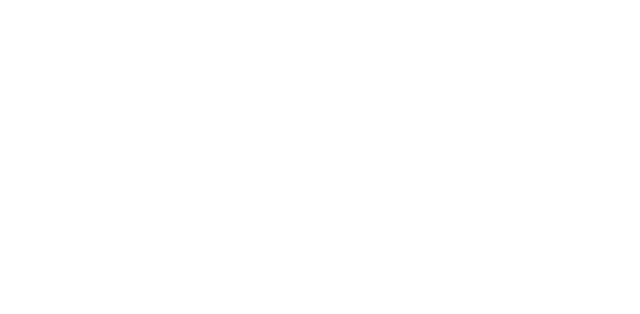
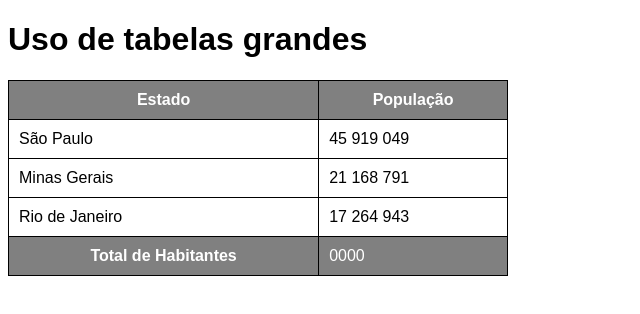
Before and after one commit to Ray-BT/Modulos-Curso-HTML5-CSS3, a plain HTML site: page mod3/ex023/tabela002.html in a window 1280 px wide. Shown: the whole page, without its empty margins (0-640 px from the left). Drawn offline with Linux system fonts and the light colour scheme.

Commit message:
att ex023 tabelas

```diff
--- a/mod3/ex023/tabela002.html
+++ b/mod3/ex023/tabela002.html
@@ -4,9 +4,63 @@
     <meta charset="UTF-8">
     <meta http-equiv="X-UA-Compatible" content="IE=edge">
     <meta name="viewport" content="width=device-width, initial-scale=1.0">
-    <title>Document</title>
+    <title>Tabelas</title>
+    <style>
+        body {
+            font-family: Arial, Helvetica, sans-serif;
+        }
+
+        table {
+            width: 500px;
+            border-collapse: collapse;
+        }
+
+        td, th {
+            border: 1px solid black;
+            padding: 10px;
+        }
+        thead, tfoot {
+            background-color: gray;
+            color: white;
+        }
+    </style>
 </head>
 <body>
-
+    <h1>Uso de tabelas grandes</h1>
+    <!--
+        ANATOMIA PARA TABELAS GRANDES
+        TABLE
+            THEAD
+            TBODY
+            TFOOT
+    -->
+    <table>
+        <thead>
+            <tr>
+                <th>Estado</th>
+                <th>População</th>
+            </tr>
+        </thead>
+        <tbody>
+            <tr>
+                <td>São Paulo</td>
+                <td>45 919 049</td>
+            </tr>
+            <tr>
+                <td>Minas Gerais</td>
+                <td>21 168 791</td>
+            </tr>
+            <tr>
+                <td>Rio de Janeiro</td>
+                <td>17 264 943</td>
+            </tr>
+        </tbody>
+        <tfoot>
+            <tr>
+                <th>Total de Habitantes</th>
+                <td>0000</td>
+            </tr>
+        </tfoot>
+    </table>
 </body>
 </html>
```
